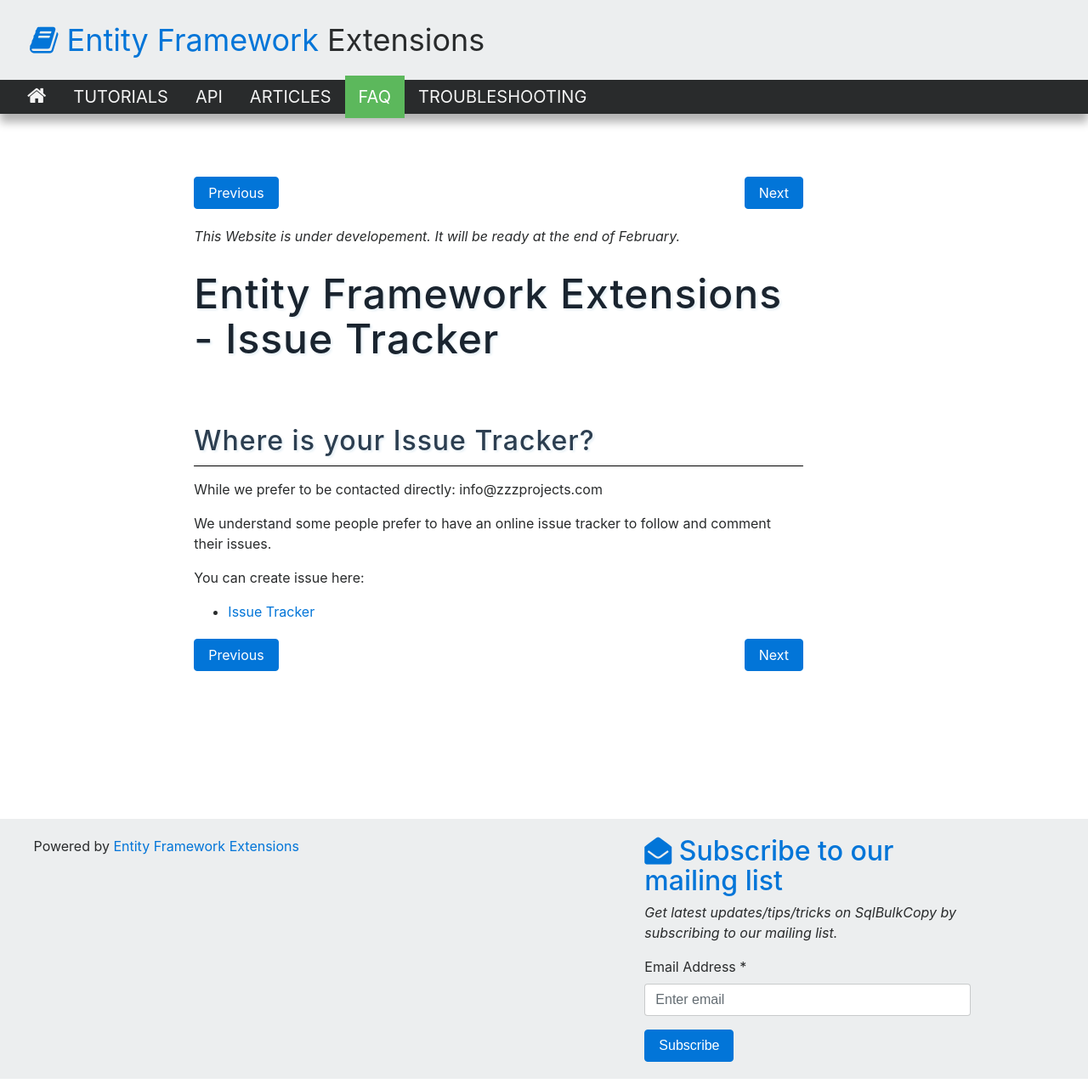
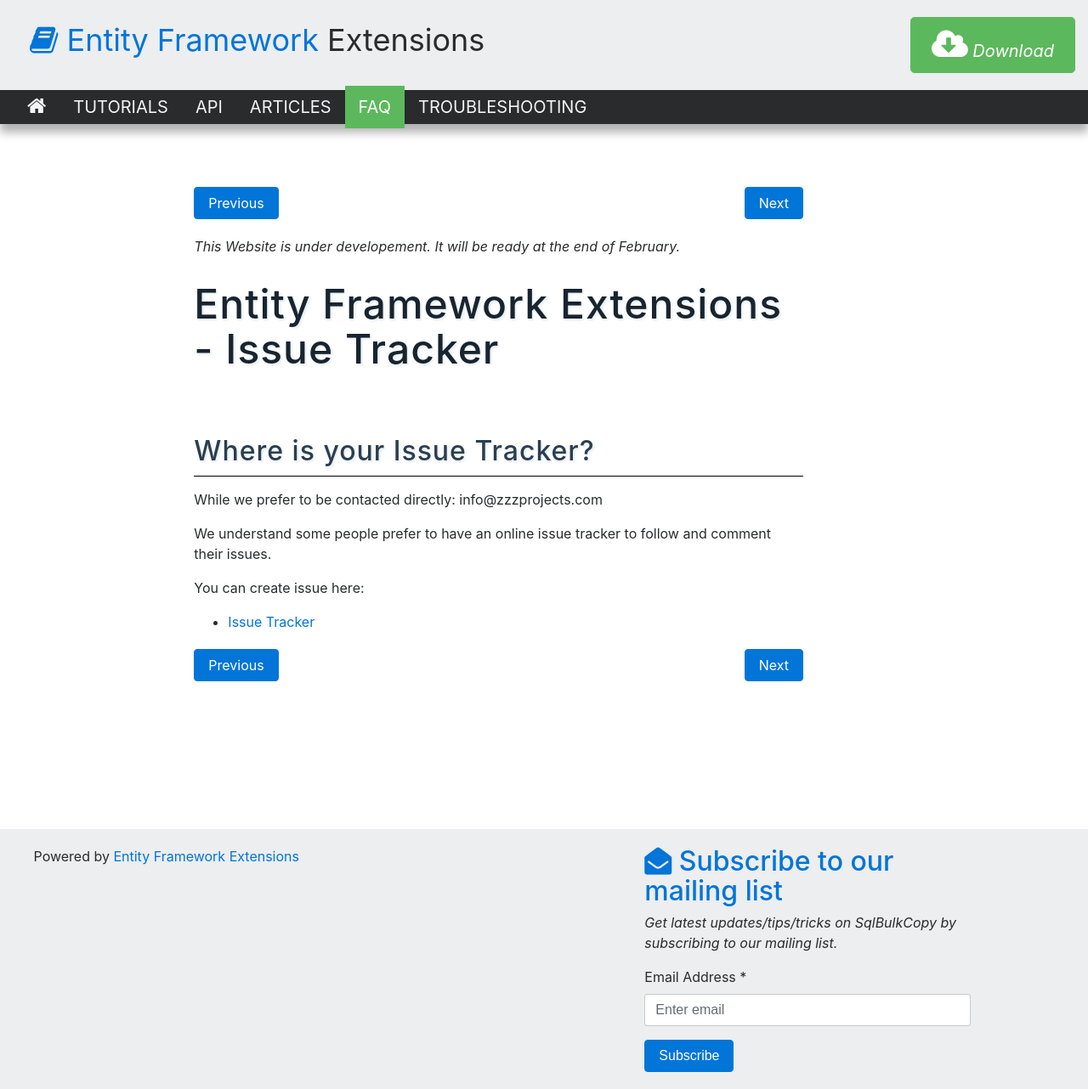
Before and after one commit to zzzprojects/EntityFramework-Extensions, a Jekyll site: the page built from docs/pages/faq/issue-tracker.md, in a window 1280 px wide. Shown: the whole page at 85% size. Built offline with Jekyll 4.4.1, drawn with Linux system fonts in a browser that asks for light colours; nearby versions of some CDN libraries.

Commit message:
Update default.html

```diff
--- a/docs/_layouts/default.html
+++ b/docs/_layouts/default.html
@@ -33,7 +33,7 @@
 					</span>
 				</div>
 				<div class="col-sm-4 font-italic text-right text-warning hidden-md-down">
-
+					<a href="https://www.nuget.org/packages/Z.EntityFramework.Extensions/" target="_blank" class="btn btn-success btn-lg btn-left" role="button" onclick="ga('send', 'event', { eventAction: 'download'});"><span><i class="fa fa-cloud-download fa-2x"></i>&nbsp;<span>Download</span></span></a>
 				</div>
 			</div>
 		</div>
```
